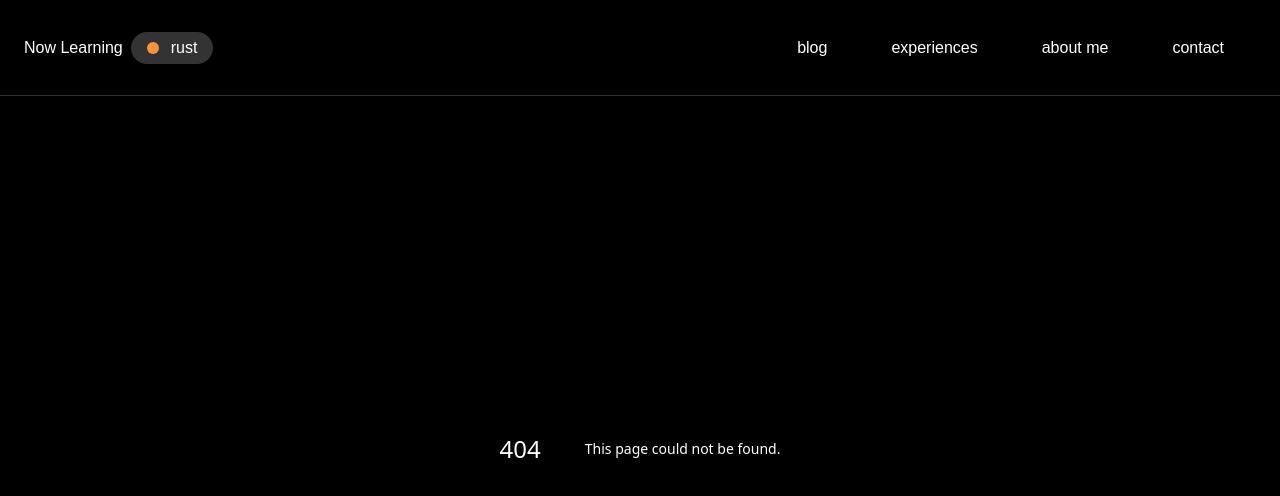
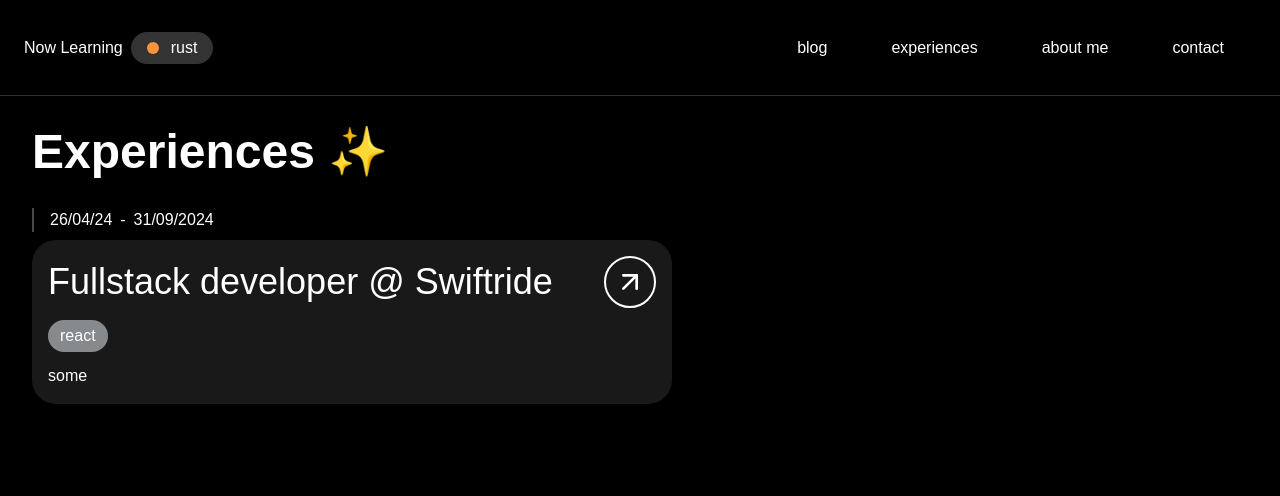
Before and after one commit to shivam-jainn/shivamja.in, a Next.js app: page /experiences in a window 1280 px wide. Before the commit this address had no page. Shown: the top 496 px of the page. Built offline with nearby package versions, Linux system fonts and the light colour scheme.

Commit message:
contact and experience page done

```diff
--- /dev/null
+++ b/app/contact/page.tsx
@@ -0,0 +1,34 @@
+"use client";
+
+import React from 'react';
+import { motion } from 'framer-motion';
+import { Mail } from 'lucide-react';
+
+export default function Page() {
+  return (
+    <div className='h-screen w-full gap-6 flex items-center justify-center bg-black relative'>
+      {/* Centered Email with Realistic Highlight on Hover */}
+        <Mail />
+      <motion.a
+        href='mailto:shivam.clgstash@gmail.com'
+        className='text-4xl font-semibold text-gray-500 relative'
+        whileHover={{
+          backgroundColor: '#ffcc33',
+          color: '#000', // Text color changes to black on hover
+          transition: { duration: 0.3 },
+          filter: 'drop-shadow(0 0 15px rgba(255, 204, 51, 0.7))',
+        }}
+        style={{
+          padding: '10px 20px',
+          borderRadius: '8px',
+          overflow: 'hidden',
+          position: 'relative',
+          zIndex: 1,
+          transition: 'all 0.3s ease',
+        }}
+      >
+        shivam.clgstash@gmail.com
+      </motion.a>
+    </div>
+  );
+}
--- /dev/null
+++ b/app/experiences/page.tsx
@@ -0,0 +1,12 @@
+import React from 'react'
+import ExpCard from '@/components/experiencecard/ExpCard'
+export default function page() {
+  return (
+    <div className='h-full w-full p-8 overflow-auto'>
+      <h1 className='text-5xl font-bold '>Experiences ✨</h1>
+
+      <ExpCard startDate='26/04/24' endDate='31/09/2024' jobTitle='Fullstack developer' companyName='Swiftride' techStack={["react"]} responsibilities='some'/>
+
+    </div>
+  )
+}
--- /dev/null
+++ b/components/experiencecard/ExpCard.tsx
@@ -0,0 +1,40 @@
+import React from 'react'
+import { ArrowUpRight } from 'lucide-react'
+export default function ExpCard({startDate,endDate,jobTitle,techStack,companyName,responsibilities}:{
+    startDate : string,
+    endDate: string,
+    jobTitle: string,
+    techStack: string[],
+    companyName: string,
+    responsibilities : string
+}) {
+  return (
+    <div className='my-8 md:max-w-[50vw]'>
+        <div className='flex gap-2 border-l-2 border-gray-100/30 pl-4 '>
+            <span>{startDate}</span> - <span>{endDate}</span>
+        </div>
+
+        <div className='flex flex-col gap-3 my-2 rounded-3xl  pl-4 p-4 bg-gray-100/10'>
+
+           <div className='flex justify-between items-center'>
+            <h1 className='text-4xl'>{jobTitle} @ {companyName}</h1>
+            <button className='p-2 border-2 rounded-full border-white hover:bg-black'>
+                <ArrowUpRight size={32} />
+            </button>
+           </div>
+
+            <div className='flex gap-3'>
+                {
+                    techStack.map((tech,index)=>(
+                        <div key={index} className='px-3 py-1 rounded-2xl bg-gray-300/60'>
+                            {tech}
+                        </div>
+                    ))
+                }
+            </div>
+
+            {responsibilities}
+        </div>
+    </div>
+  )
+}
```
